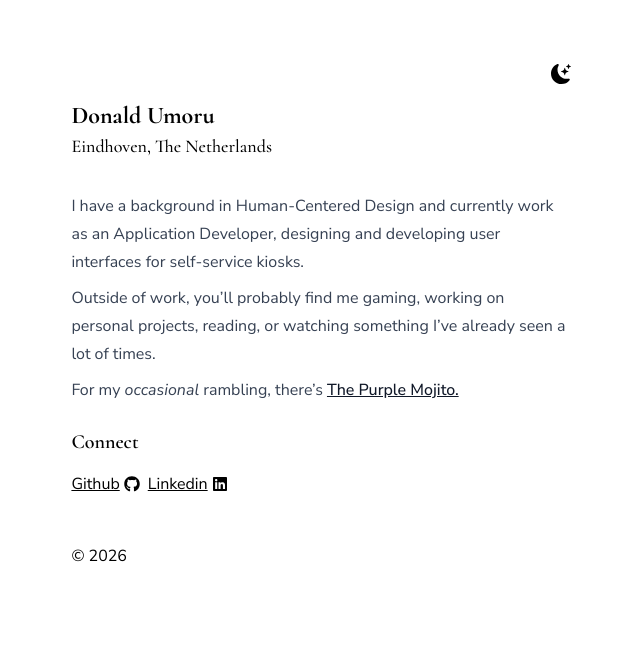
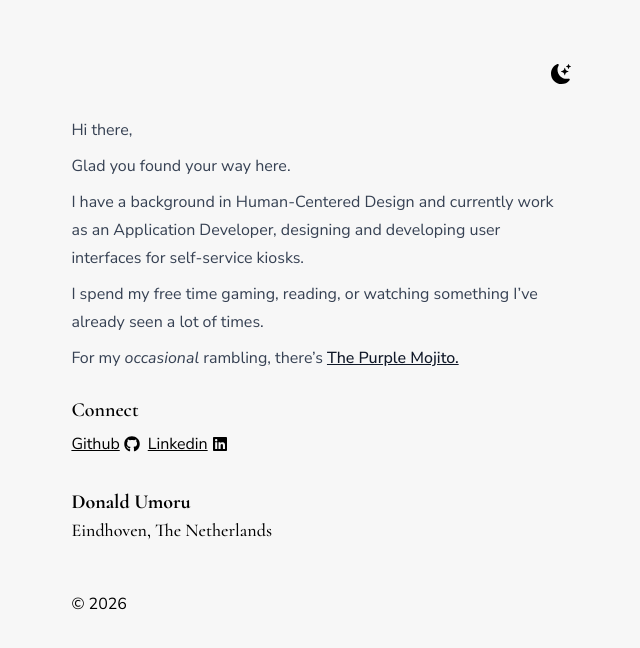
Before and after one commit to donaldumoru/portfolio, a React (Vite) app: page / in a window 1280 px wide. Shown: the top 648 px of the page, without its empty margins (319-959 px from the left). Built offline with nearby package versions, Linux system fonts and the light colour scheme.

Commit message:
change header for signature

```diff
--- a/src/App.tsx
+++ b/src/App.tsx
@@ -1,9 +1,11 @@
 import Markdown from 'react-markdown';
+import bio from './data/bio.md?raw';
 import content from './data/content.js';
+
 import Header from './components/Header';
 import Title from './components/Title';
 import Button from './components/Button';
-import bio from './data/bio.md?raw';
+import Signature from './components/Signature';
 import Footer from './components/Footer.js';
 
 function App() {
@@ -14,7 +16,7 @@ function App() {
       <Header profile={profile} />
 
       <main>
-        <article className="prose prose-p:my-2 mb-6">
+        <article className="prose prose-p:my-2 mb-6 selection:bg-(--accent) selection:text-(--background)">
           <Markdown
             components={{
               a: props => (
@@ -45,6 +47,8 @@ function App() {
             })}
           </div>
         </section>
+
+        <Signature profile={profile} />
       </main>
 
       <Footer />
--- a/src/components/Header.tsx
+++ b/src/components/Header.tsx
@@ -1,20 +1,11 @@
-import type { Profile } from '../types';
 import { BsMoonStarsFill } from 'react-icons/bs';
 
-export default function Header({ profile }: { profile: Profile }) {
-  const { name, location } = profile;
+export default function Header() {
   return (
     <header className="mb-2 md:mt-12 md:mb-6">
       <div className="flex justify-end">
         <BsMoonStarsFill className="cursor-pointer" size={20} />
       </div>
-
-      <ul className="mt-4 font-(family-name:--text-titles)">
-        <li>
-          <h1 className="text-2xl font-bold">{name}</h1>
-        </li>
-        <li className="text-lg font-medium">{location}</li>
-      </ul>
     </header>
   );
 }
--- /dev/null
+++ b/src/components/Signature.tsx
@@ -0,0 +1,14 @@
+import type { Profile } from '../types';
+
+export default function Signature({ profile }: { profile: Profile }) {
+  const { name, location } = profile;
+
+  return (
+    <ul className="mt-8 font-(family-name:--text-titles)">
+      <li>
+        <h1 className="text-xl font-bold">{name}</h1>
+      </li>
+      <li className="text-lg font-medium">{location}</li>
+    </ul>
+  );
+}
--- a/src/components/Title.tsx
+++ b/src/components/Title.tsx
@@ -1,6 +1,6 @@
 export default function Title({ title }: { title: string }) {
   return (
-    <h2 className="mb-4 font-(family-name:--text-titles) text-xl font-semibold">
+    <h2 className="mb-2 font-(family-name:--text-titles) text-xl font-semibold">
       {title}
     </h2>
   );
--- a/src/data/bio.md
+++ b/src/data/bio.md
@@ -1,5 +1,9 @@
+Hi there,
+
+Glad you found your way here.
+
 I have a background in Human-Centered Design and currently work as an Application Developer, designing and developing user interfaces for self-service kiosks.
 
-Outside of work, you’ll probably find me gaming, working on personal projects, reading, or watching something I’ve already seen a lot of times.
+I spend my free time gaming, reading, or watching something I’ve already seen a lot of times.
 
 For my _occasional_ rambling, there’s [The Purple Mojito.](https://thepurplemojito.netlify.app)
--- a/src/data/content.ts
+++ b/src/data/content.ts
@@ -1,25 +1,7 @@
 // import type { Content } from '../types.ts';
-import type { IconType } from 'react-icons';
+import type { UserData } from '../types';
 
 import { FaGithub, FaLinkedin } from 'react-icons/fa';
-
-interface Profile {
-  name: string;
-  location: string;
-}
-
-interface Link {
-  link: string;
-  icon: IconType;
-}
-
-interface UserData {
-  profile: Profile;
-  links: {
-    github: Link;
-    linkedin: Link;
-  };
-}
 
 const data: UserData = {
   profile: {
--- a/src/index.css
+++ b/src/index.css
@@ -6,10 +6,13 @@
 
 :root {
   --text-titles: 'Cormorant', serif;
+  --background: #f7f7f7;
+  --accent: #f30c80;
 }
 
 body {
   font-family: 'Nunito Sans', sans-serif;
+  background-color: var(--background);
 }
 
 #root {
--- a/src/types.ts
+++ b/src/types.ts
@@ -1,20 +1,27 @@
-export interface Profile {
+import type { IconType } from 'react-icons';
+
+interface Profile {
   name: string;
   location: string;
 }
 
-export interface Links {
-  github: string;
-  linkedin: string;
+interface Link {
+  link: string;
+  icon: IconType;
 }
 
-export interface Content {
+interface UserData {
   profile: Profile;
-  links: Links;
+  links: {
+    github: Link;
+    linkedin: Link;
+  };
 }
 
-export interface ButtonProps {
+interface ButtonProps {
   icon?: React.ReactNode;
   label: string;
   link: string;
 }
+
+export type { Profile, UserData, ButtonProps };
```
